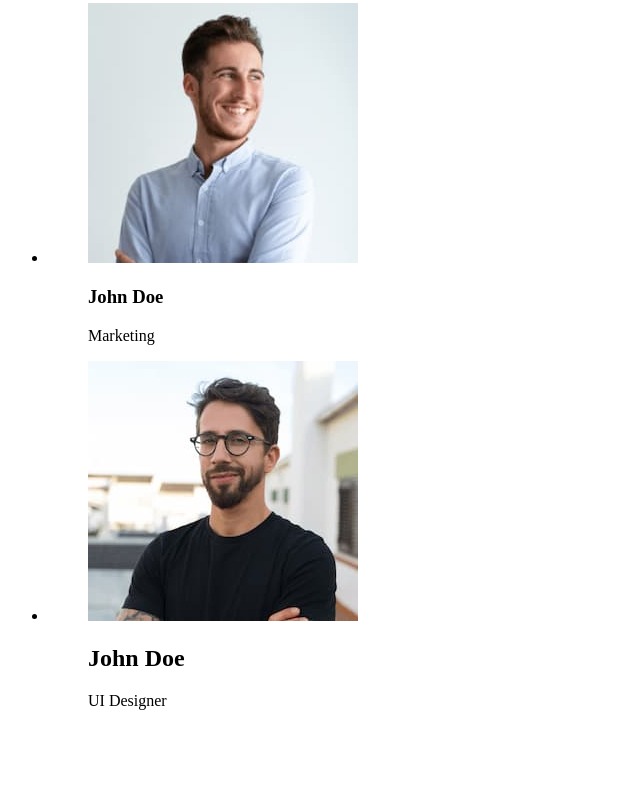
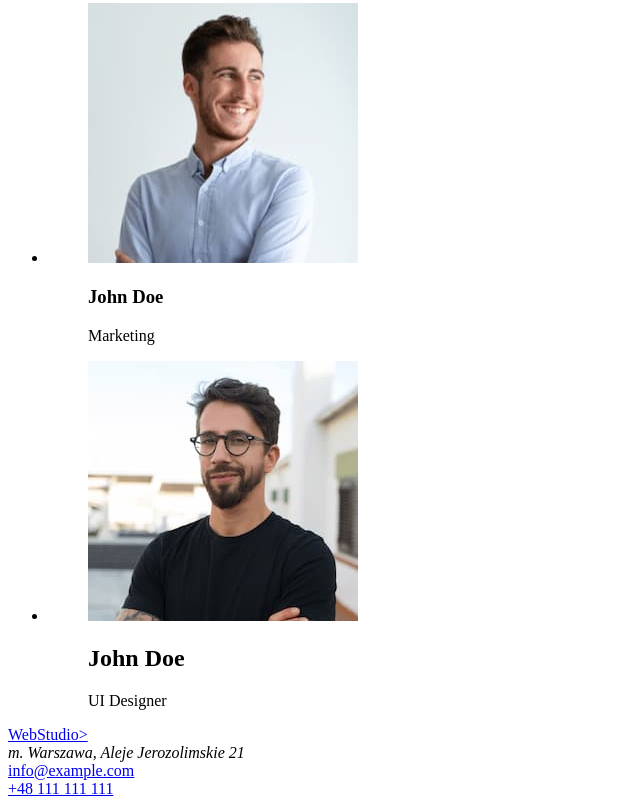
Before and after one commit to JPietraszkiewicz/goit-markup-hw-01, a plain HTML site: page index.html in a window 1280 px wide. Shown: the part 2229-3035 px from the top of the page, without its empty margins (0-640 px from the left). Before the commit the page ends 2955 px from the top, so only its background shows below. Drawn offline with Linux system fonts and the light colour scheme.

Commit message:
Utworzyłam footer

```diff
--- a/index.html
+++ b/index.html
@@ -160,5 +160,11 @@
         </ul>
       </section>
     </main>
+    <footer>
+      <a href="#"><span>Web</span>Studio></a>
+      <address>m. Warszawa, Aleje Jerozolimskie 21</address>
+      <a href="mailto:info@example.com">info@example.com</a>
+      <div><a href="tel:+48111111111">+48 111 111 111</a></div>
+    </footer>
   </body>
 </html>
```
